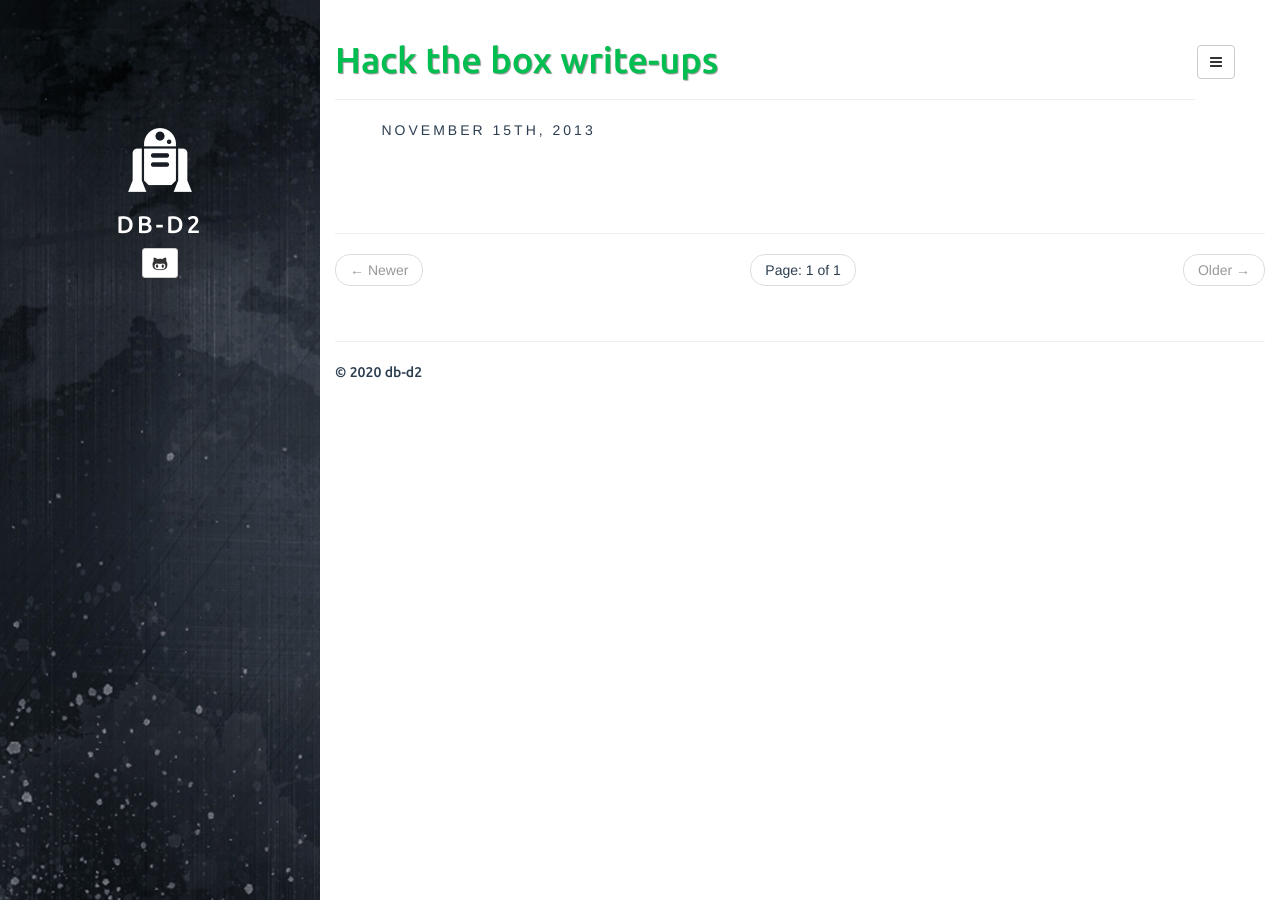
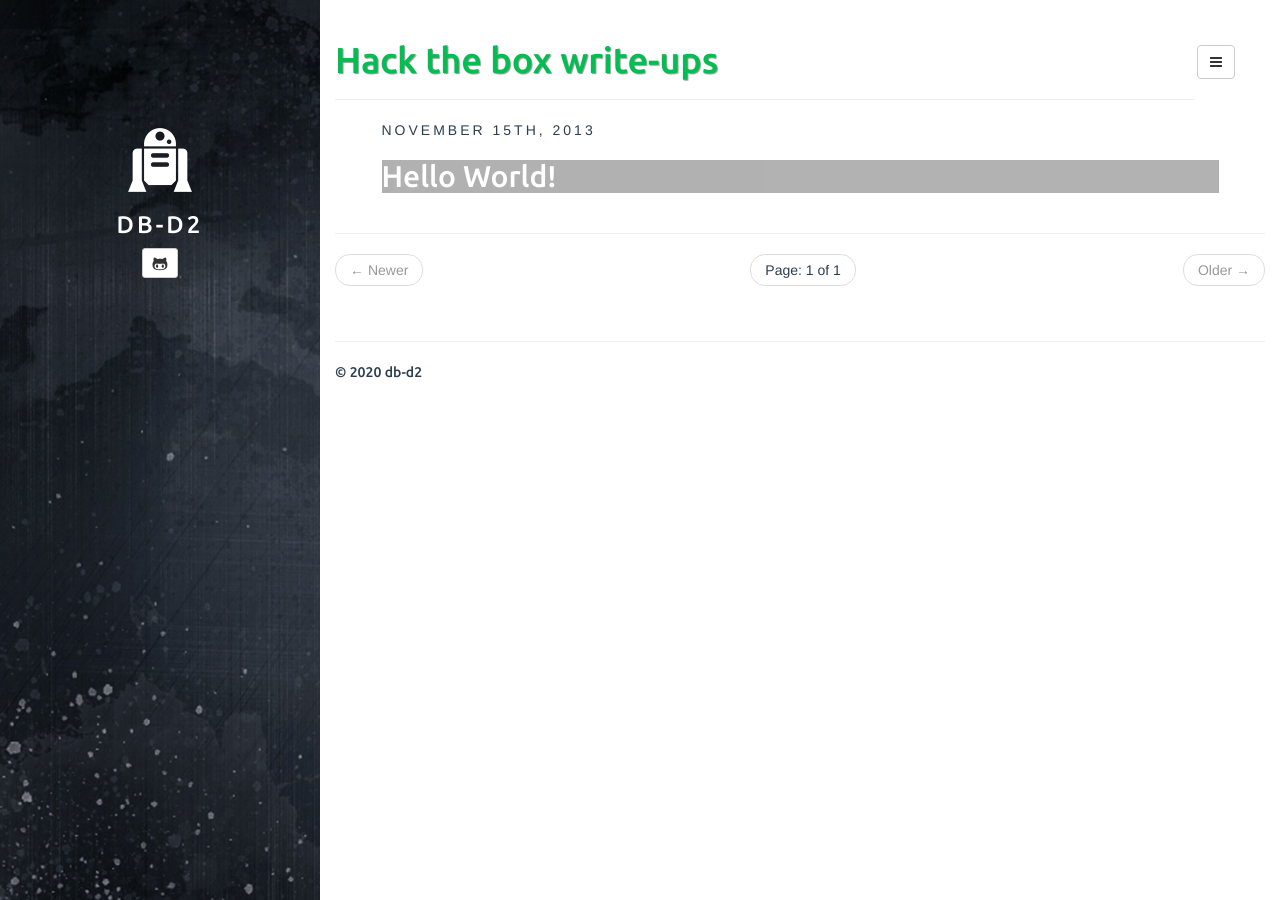
Before and after one commit to db-d2/db-d2.github.io, a Jekyll site: the page built from index.html, in a window 1280 px wide. Built offline with Jekyll 4.4.1, drawn with Linux system fonts in a browser that asks for light colours; the list of posts is cut into pages by our own code.

Commit message:
Update style.css

```diff
--- a/assets/css/style.css
+++ b/assets/css/style.css
@@ -126,6 +126,7 @@
 article.home h6 {
 	font-family: 'Ubuntu', sans-serif;
 	color: #ffffff;
+	background-color: #000000; opacity: 0.3
 }
 
 article.home h1 a,
```
